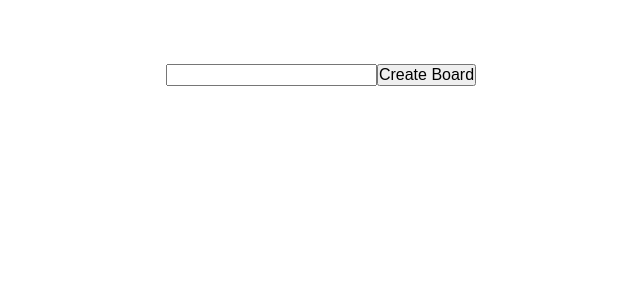
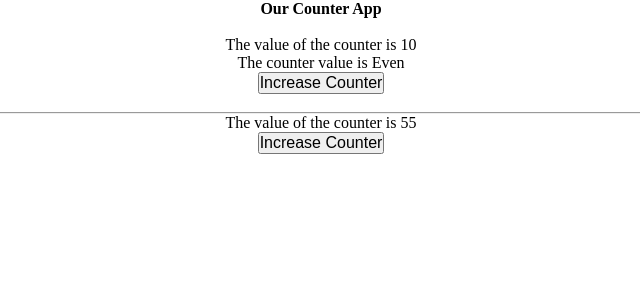
Before and after one commit to asiefmahir/ic-mern-batch-2-frontend, a React (Create React App) app: page / in a window 1280 px wide. Shown: the top 300 px of the page, without its empty margins (319-959 px from the left). Built offline with nearby package versions, Linux system fonts and the light colour scheme.

Commit message:
feat: Learn about memo, useCallback & useMemo in React

```diff
--- a/src/App2.jsx
+++ b/src/App2.jsx
@@ -1,60 +1,43 @@
-import { useReducer } from "react";
+import { useState, useCallback, useMemo } from "react";
 import "./App.css";
+import Title from "./components/Title";
+import CounterApp from "./components/CounterApp";
+import Button from "./components/Button";
+const App2 = () => {
+	console.log("App is rendering");
+	const [counter, setCounter] = useState(10);
+	const [counter2, setCounter2] = useState(55);
 
-const counterReducer = (currentState, action) => {
-	// action ===
-	console.log(currentState, "currState");
-	console.log(action, "action");
-	// return 1000;
-	switch (action.type) {
-		case "INCREASE_COUNTER": {
-			return currentState + action.payload;
+	const increaseHandler = useCallback(() => {
+		setCounter((currentState) => currentState + 1);
+	}, []); // #00FF22
+
+	const increaseHandler2 = useCallback(() => {
+		setCounter2((currentCounter2) => currentCounter2 + 7);
+	}, []); // #55FF88 // #66HHNN
+
+	const isEven = useMemo(() => {
+		let i = 0;
+		while (i < 999999999) {
+			i++;
 		}
-
-		case "DECREASE_COUNTER": {
-			return currentState - action.payload;
-		}
-
-		default: {
-			return currentState;
-		}
-	}
-};
-
-const App2 = () => {
-	const [counter, dispatch] = useReducer(counterReducer, 7);
-	// console.log("Rerendered");
+		return counter % 2 === 0 ? "Even" : "ODD";
+	}, [counter]);
 	return (
 		<div className="App">
-			<p>The value of the counter is {counter}</p>
-			<button
-				onClick={() =>
-					dispatch({ type: "INCREASE_COUNTER", payload: 1 })
-				}
-			>
-				Increase By 1
-			</button>
-			<button
-				onClick={() =>
-					dispatch({ type: "DECREASE_COUNTER", payload: 1 })
-				}
-			>
-				Decrease By 1
-			</button>
-			<button
-				onClick={() =>
-					dispatch({ type: "INCREASE_COUNTER", payload: 10 })
-				}
-			>
-				Increase By 10
-			</button>
-			<button
-				onClick={() =>
-					dispatch({ type: "DECREASE_COUNTER", payload: 5 })
-				}
-			>
-				Decrease By 5
-			</button>
+			<Title />
+			<br />
+			<div className="counter-app">
+				<CounterApp counter={counter} />
+				<p>The counter value is {isEven}</p>
+				<Button submitHandler={increaseHandler} />
+			</div>
+			<br />
+			<hr />
+			<div className="counter-app">
+				<CounterApp counter={counter2} />
+				<Button submitHandler={increaseHandler2} />
+			</div>
 		</div>
 	);
 };
--- /dev/null
+++ b/src/components/Button.jsx
@@ -0,0 +1,8 @@
+import { memo } from "react";
+
+const Button = ({ submitHandler }) => {
+	console.log("Button is Rendering");
+	return <button onClick={submitHandler}>Increase Counter</button>;
+};
+
+export default memo(Button);
--- /dev/null
+++ b/src/components/CounterApp.jsx
@@ -0,0 +1,8 @@
+import { memo } from "react";
+
+const CounterApp = ({ counter }) => {
+	console.log("CounterApp is Rendering");
+	return <p>The value of the counter is {counter}</p>;
+};
+
+export default memo(CounterApp);
--- /dev/null
+++ b/src/components/Title.jsx
@@ -0,0 +1,8 @@
+import { memo } from "react";
+
+const Title = () => {
+	console.log("Title is rendering");
+	return <h2>Our Counter App</h2>;
+};
+
+export default memo(Title);
--- a/src/index.js
+++ b/src/index.js
@@ -1,11 +1,12 @@
 import React from "react";
 import ReactDOM from "react-dom/client";
 import "./index.css";
-import { RouterProvider } from "react-router-dom";
-import { ourRouter } from "./router/router";
-import BoardProvider from "./contexts/Board";
-import ListProvider from "./contexts/List";
-import TaskProvider from "./contexts/Task";
+// import { RouterProvider } from "react-router-dom";
+// import { ourRouter } from "./router/router";
+// import BoardProvider from "./contexts/Board";
+// import ListProvider from "./contexts/List";
+// import TaskProvider from "./contexts/Task";
+import App2 from "./App2";
 // import App from "./App";
 // import StudentProvider from "./contexts/Student";
 
@@ -20,13 +21,14 @@ root.render(
 		</StudentProvider> */}
 		{/* <App2 />
 		<App /> */}
-		<BoardProvider>
+		{/* <BoardProvider>
 			<ListProvider>
 				<TaskProvider>
 					<RouterProvider router={ourRouter} />
 				</TaskProvider>
 			</ListProvider>
-		</BoardProvider>
+		</BoardProvider> */}
+		<App2 />
 	</React.StrictMode>,
 );
 
```
